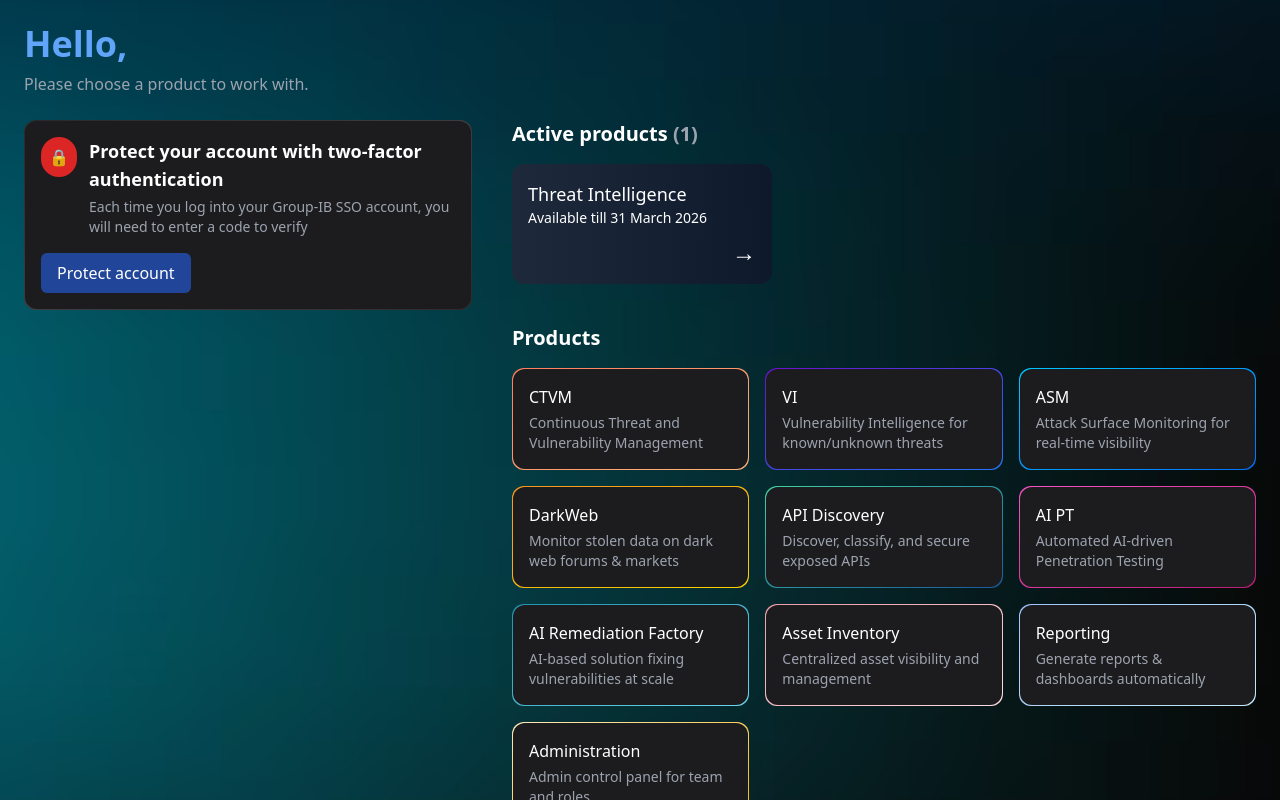
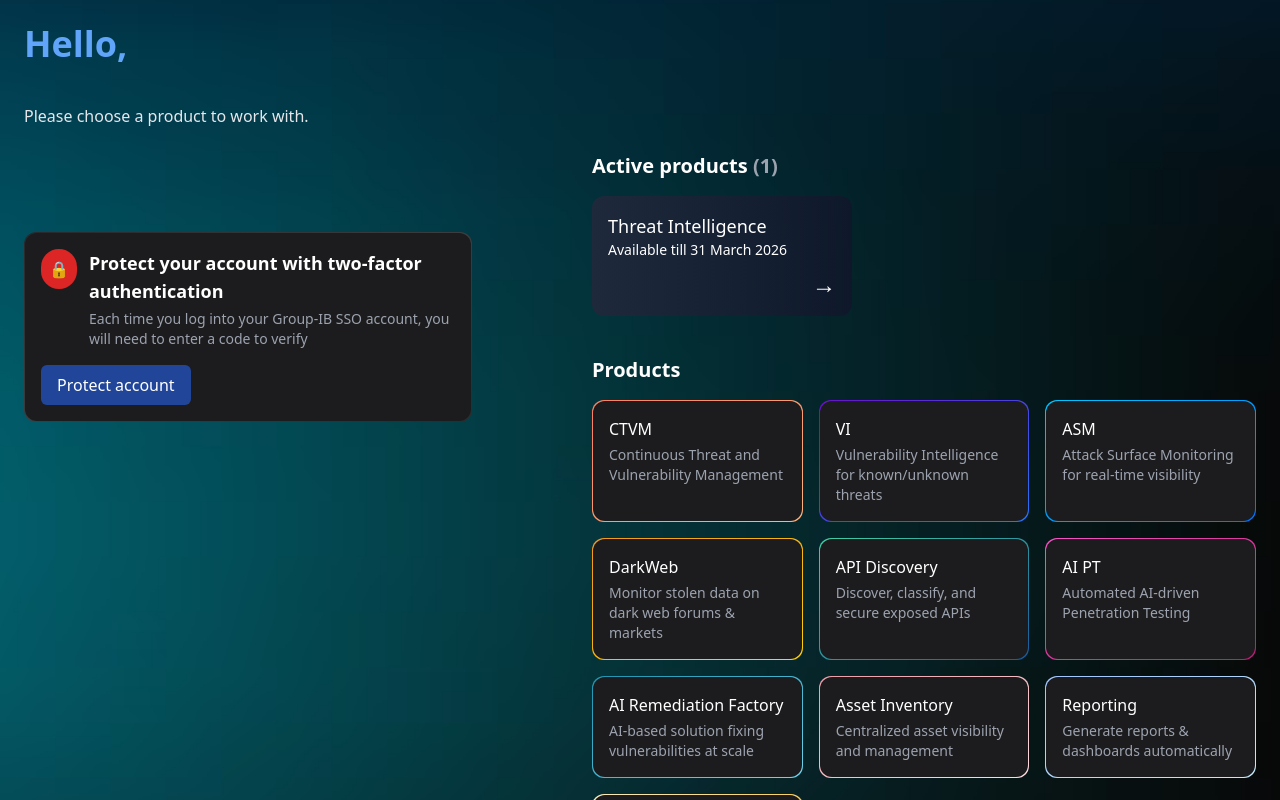
Before and after one commit to pankaj-deepnapsoftech/VMS-frontend, a React (Vite) app: page / in a window 1280 px wide. Shown: the top 800 px of the page. Built offline with nearby package versions, Linux system fonts and the light colour scheme.

Commit message:
some changes

```diff
--- a/src/pages/FirstDashboard.jsx
+++ b/src/pages/FirstDashboard.jsx
@@ -69,7 +69,7 @@ const Dashboard = () => {
       {/* Header */}
       <div className="px-6 pt-6">
         <h1 className="text-4xl font-bold text-blue-400">Hello,</h1>
-        <p className="mt-2 text-gray-400">
+        <p className="mt-10 text-gray-200">
           Please choose a product to work with.
         </p>
       </div>
@@ -77,7 +77,7 @@ const Dashboard = () => {
       {/* Main Content */}
       <div className="flex flex-col lg:flex-row gap-x-10 px-6 mt-6 flex-grow">
         {/* Left Side */}
-        <div className="w-full lg:max-w-md mb-10 lg:mb-0">
+        <div className="w-full lg:max-w-md mt-20 mb-10 lg:mb-0">
           <Card gradient="from-[#29292b] via-[#3d3d40] to-[#2c2c2e]">
             <div className="flex items-start gap-3">
               <div className="bg-red-600 p-2 rounded-full">
@@ -102,7 +102,7 @@ const Dashboard = () => {
         </div>
 
         {/* Right Side */}
-        <div className="flex-1 relative gap-10 ml-50 min-w-[300px]">
+        <div className="flex-1 relative gap-10 ml-20 min-w-[300px]">
           <h2 className="text-xl font-semibold mb-4">
             Active products <span className="text-gray-400">(1)</span>
           </h2>
```
